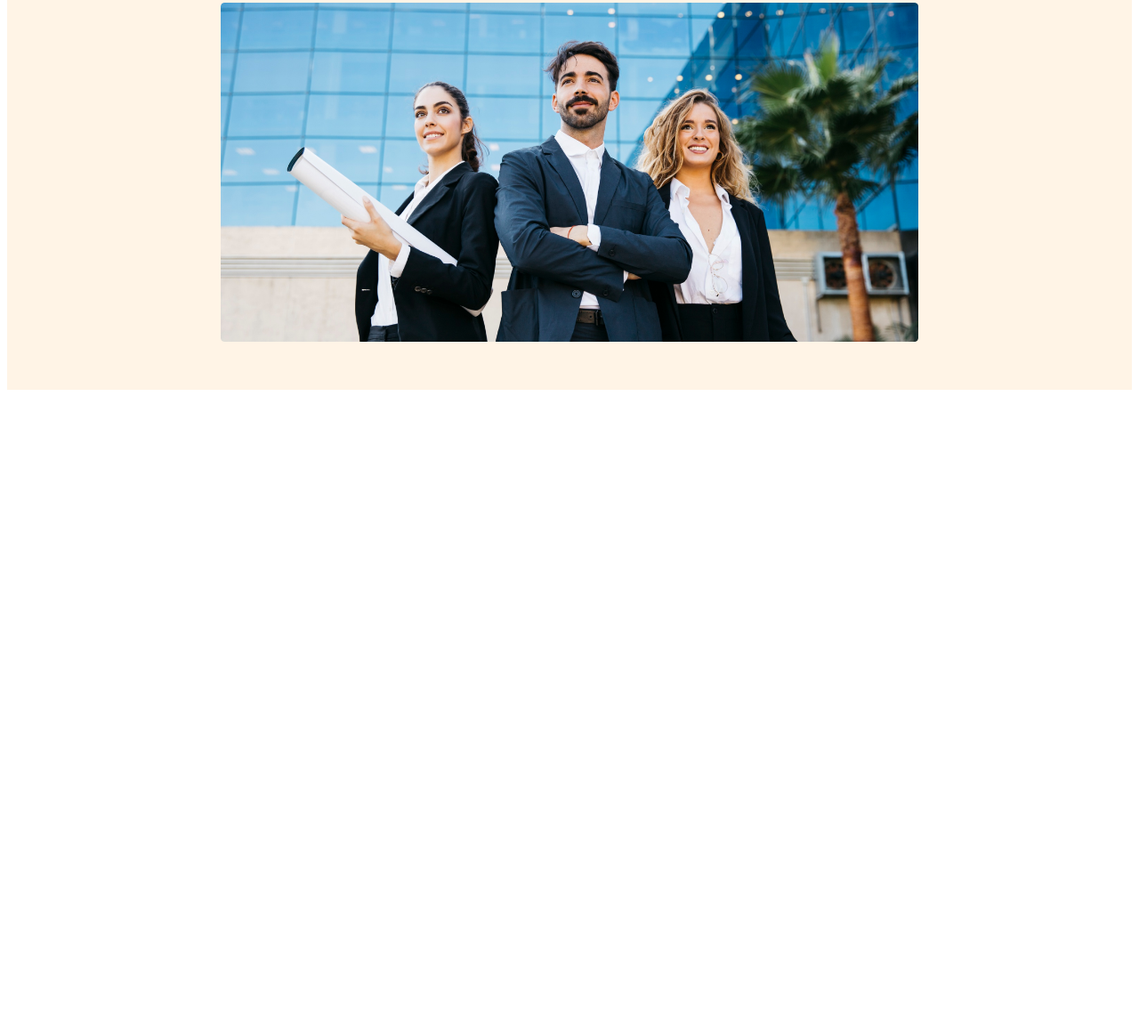
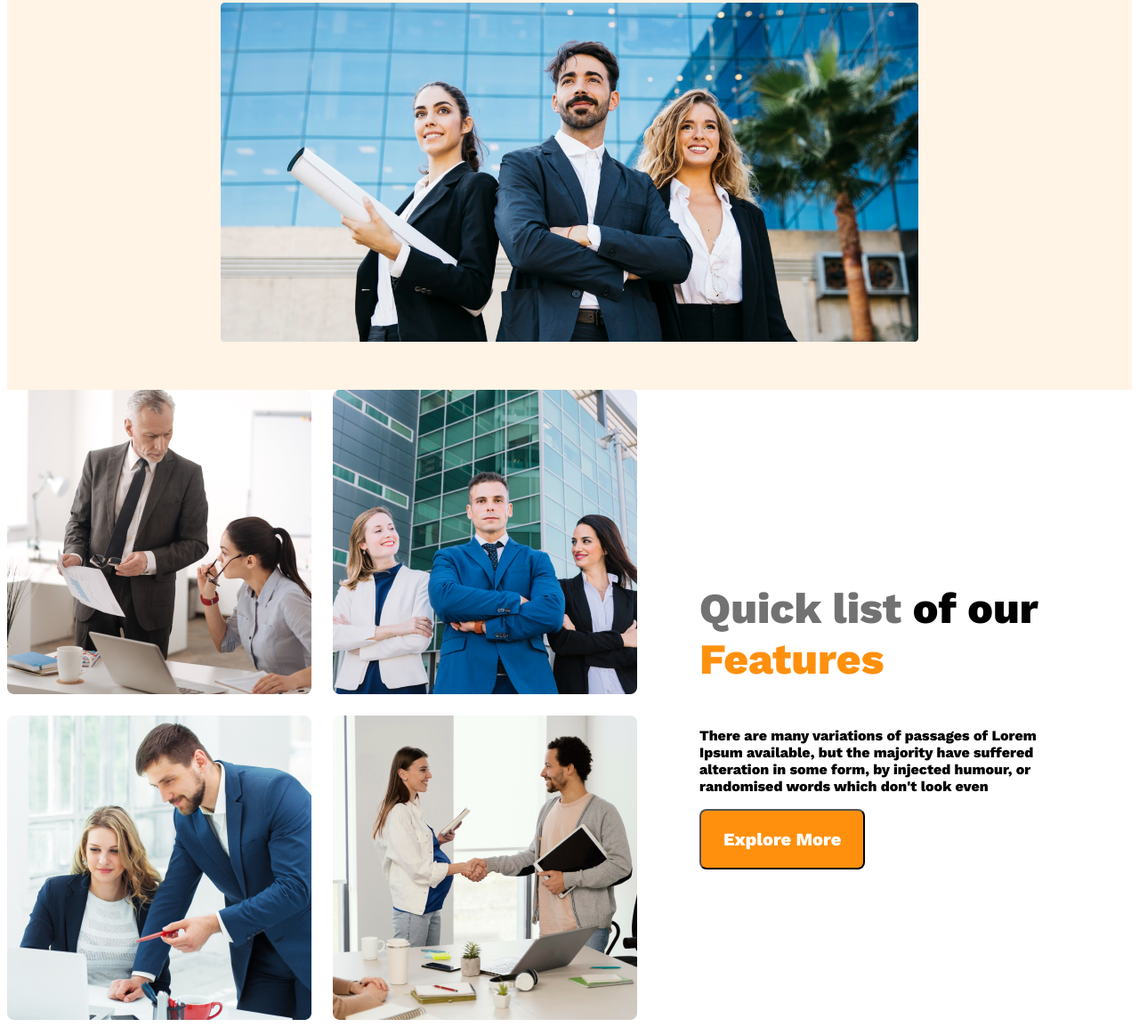
Before and after one commit to 12AlAdnan/g3-architect-website, a plain HTML site: page index.html in a window 1280 px wide. Shown: the part 577-1731 px from the top of the page at 89% size. Before the commit the page ends 1023 px from the top, so only its background shows below. Drawn offline with nearby package versions, Linux system fonts and the light colour scheme.

Commit message:
feature content added

```diff
--- a/index.html
+++ b/index.html
@@ -9,6 +9,7 @@
 </head>
 
 <body>
+  <!-- header section start -->
   <header>
     <nav>
       <h3 class="nav-title">G3 Architect</h3>
@@ -29,8 +30,26 @@
       <img src="images/banner.png" alt="">
     </div>
   </header>
+  <!-- header section end -->
   <main>
-
+    <!-- team section start -->
+    <section class="teams-container">
+      <div class="teams-image-container">
+        <img src="images/team1.png" alt="">
+        <img src="images/team2.png" alt="">
+        <img src="images/team3.png" alt="">
+        <img src="images/team4.png" alt="">
+      </div>
+      <div class="teams-content">
+        <h3 class="teams-title"><span class="quick-list">Quick list</span> <span>of our</span> <br> <span class="text-feature">Features</span></h3>
+        <p class="teams-description">There are many variations of passages of Lorem Ipsum available,
+          but the majority have suffered alteration in some form, by injected
+          humour, or randomised words which don't look even
+          </p>
+          <button class="btn-primary">Explore More</button>
+      </div>
+    </section>
+    <!-- team section end -->
   </main>
   <footer>
 
--- a/styles/architect.css
+++ b/styles/architect.css
@@ -84,6 +84,38 @@ nav li a {
     flex-direction: column;
   }
 }
+/* main section style  */
+main{
+  max-width: 1440px;
+
+}
+/* teams container stylel  */
+.teams-container {
+  display: flex;
+  align-items: center;
+}
+.teams-image-container{
+  display: grid;
+  grid-template-columns: repeat(2, 1fr);
+  gap: 1.5rem;
+}
+.teams-content{
+  padding-left: 70px;
+  padding-right: 70px;
+}
+.teams-title{
+  font-size: 3rem;
+}
+.teams-title .quick-list{
+  color: #727272;
+  font-weight: 500;
+}
+.teams-title .text-feature{
+  color: #FF900E;
+  font-weight: 700;
+}
+
+
 
 /* tablet or medium devices  */
 @media screen and (min-width: 577px) and (max-width: 960px) {
```
